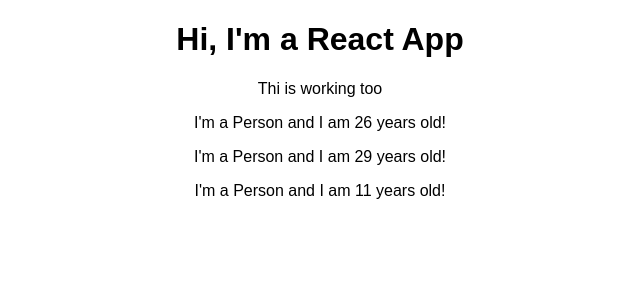
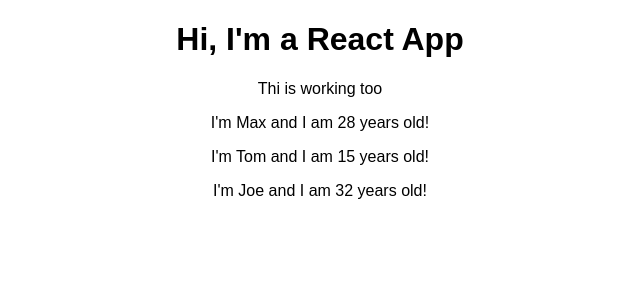
Before and after one commit to hishambokhari/LearnReact, a React (Create React App) app: page / in a window 1280 px wide. Shown: the top 300 px of the page, without its empty margins (320-960 px from the left). Built offline with nearby package versions, Linux system fonts and the light colour scheme.

Commit message:
working with props

```diff
--- a/src/App.js
+++ b/src/App.js
@@ -9,9 +9,9 @@
       <div className="App">
         <h1>Hi, I'm a React App</h1>
         <p>Thi is working too</p>
-        <Person />
-        <Person />
-        <Person />
+        <Person name="Max" age="28"/>
+        <Person name="Tom" age="15">My Hobbies: Racing</Person>
+        <Person name="Joe" age="32"/>
       </div>
     );
     // return React.createElement('div', {className: 'App'}, React.createElement('h1', null, 'Does this work now?'))
--- a/src/Person/Person.js
+++ b/src/Person/Person.js
@@ -1,10 +1,10 @@
 import React from 'react';
 
+// props is the attributes you add to your component
 
+const person = (props) => { //es6 equiv for functions
 
-const person = () => { //es6 equiv for functions
-
-  return <p>I'm a Person and I am {Math.floor(Math.random() * 30)} years old!</p>
+  return <p>I'm {props.name} and I am {props.age} years old!</p>
 };
 
 
```
